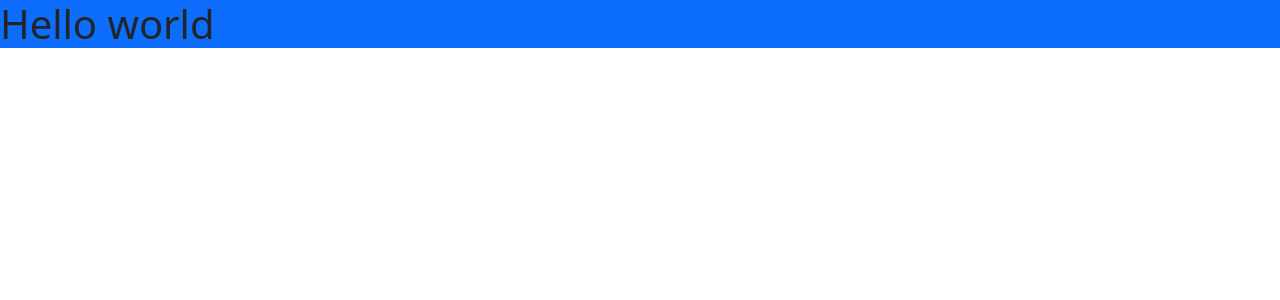
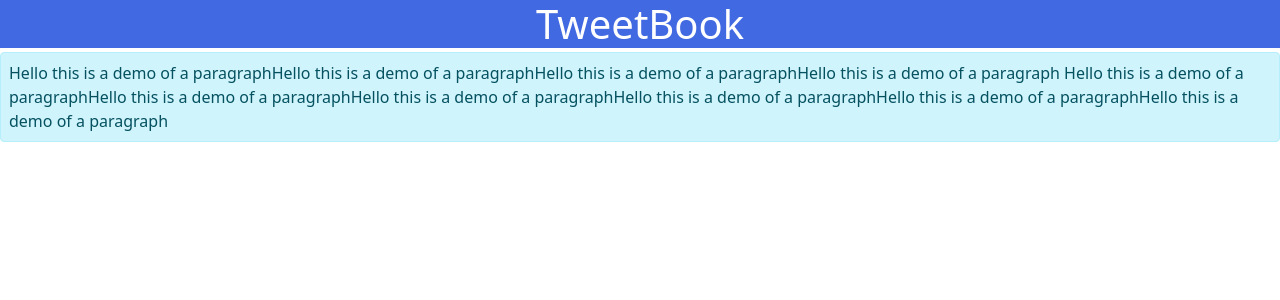
Before and after one commit to Saurabh-0102/React, a React (Create React App) app: page / in a window 1280 px wide. Shown: the top 300 px of the page. Built offline with nearby package versions, Linux system fonts and the light colour scheme.

Commit message:
Header and paragraph with css and bootstrap

```diff
--- a/src/App.js
+++ b/src/App.js
@@ -1,7 +1,26 @@
 export default function app() {
   return (
-    <div className="bg-primary">
-      <h1>Hello world</h1>
+    <div>
+      <div>
+        <h1
+          style={{
+            color: "white",
+            backgroundColor: "royalblue",
+            textAlign: "center",
+            marginBottom: "0px",
+          }}
+        >
+          TweetBook
+        </h1>
+      </div>
+      <p className="alert alert-info p-2 mt-1">
+        Hello this is a demo of a paragraphHello this is a demo of a
+        paragraphHello this is a demo of a paragraphHello this is a demo of a
+        paragraph Hello this is a demo of a paragraphHello this is a demo of a
+        paragraphHello this is a demo of a paragraphHello this is a demo of a
+        paragraphHello this is a demo of a paragraphHello this is a demo of a
+        paragraph
+      </p>
     </div>
   );
 }
```
